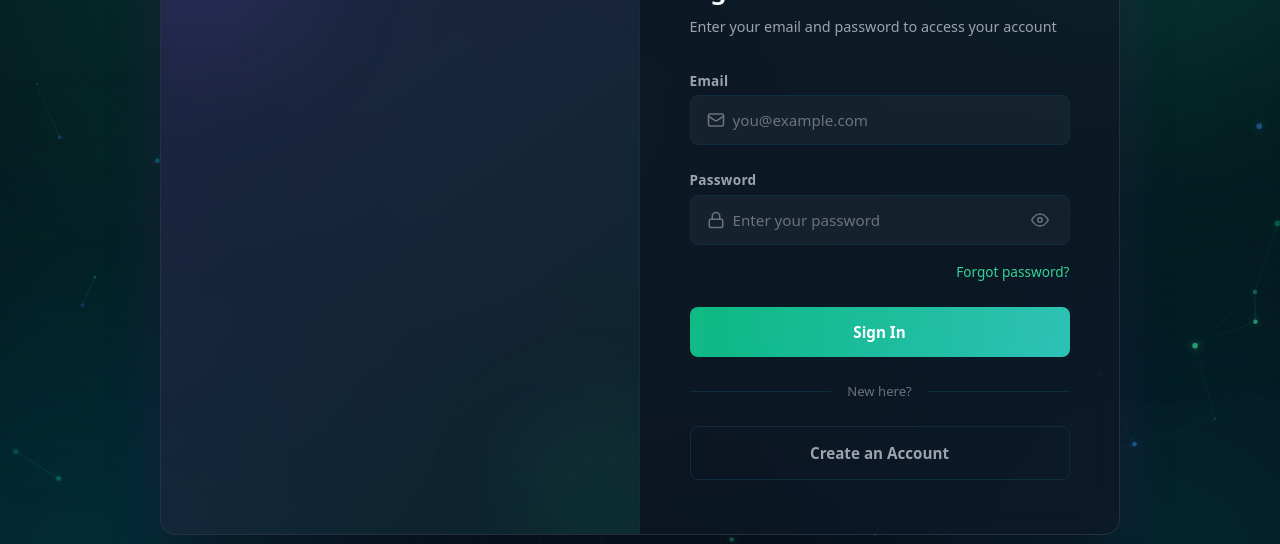
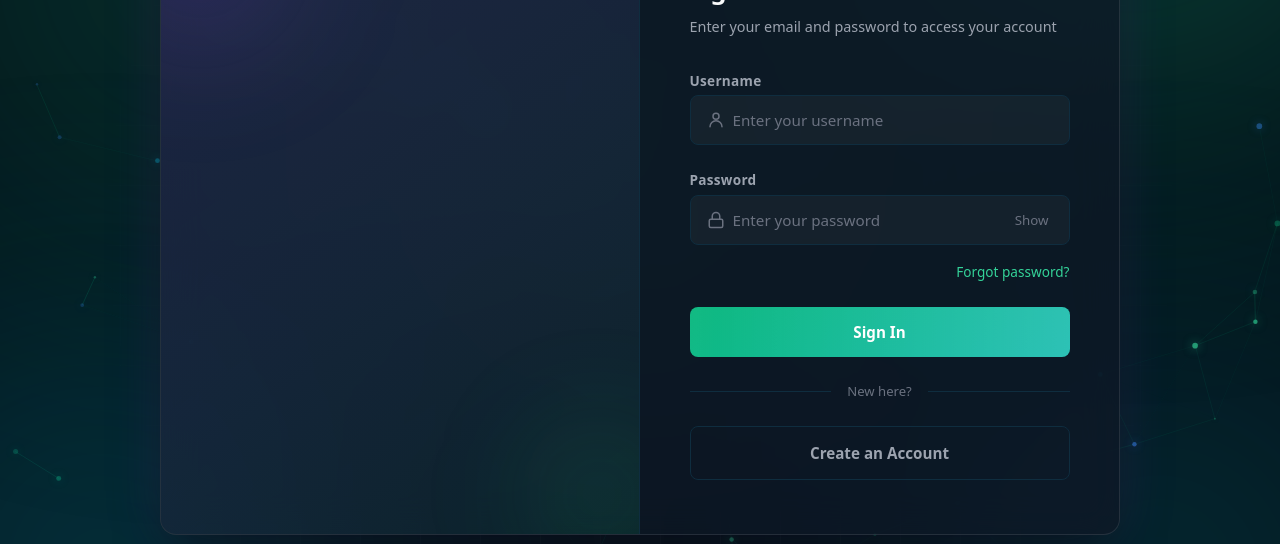
Before and after one commit to devkaransingh1/chatflow-project, a React (Vite) app in the folder frontend-folder/: page /login in a window 1280 px wide. Shown: the part 175-719 px from the top of the page. Built offline with nearby package versions, Linux system fonts and the light colour scheme.

Commit message:
changed frontend as devkaran ,changed authform.jsx to connect it with backend and its working fine

```diff
--- a/frontend-folder/src/components/AuthForm.jsx
+++ b/frontend-folder/src/components/AuthForm.jsx
@@ -1,6 +1,8 @@
 import { useState } from 'react'
 import { useNavigate, Link } from 'react-router-dom'
 import './AuthForm.css'
+
+const API_BASE_URL = 'http://127.0.0.1:8000'
 
 export default function AuthForm({ mode }) {
   const isLogin = mode === 'login'
@@ -12,33 +14,48 @@ export default function AuthForm({ mode }) {
     password: '',
     confirmPassword: '',
   })
+
   const [showPassword, setShowPassword] = useState(false)
   const [errors, setErrors] = useState({})
   const [isSubmitting, setIsSubmitting] = useState(false)
 
   const handleChange = (e) => {
     const { name, value } = e.target
-    setFormData((prev) => ({ ...prev, [name]: value }))
+
+    setFormData((prev) => ({
+      ...prev,
+      [name]: value,
+    }))
+
     if (errors[name]) {
-      setErrors((prev) => ({ ...prev, [name]: '' }))
+      setErrors((prev) => ({
+        ...prev,
+        [name]: '',
+      }))
     }
   }
 
   const validate = () => {
     const errs = {}
-    if (!isLogin && !formData.username.trim()) {
+
+    if (!formData.username.trim()) {
       errs.username = 'Username is required'
     }
+
+    if (!isLogin) {
       if (!formData.email.trim()) {
         errs.email = 'Email is required'
       } else if (!/\S+@\S+\.\S+/.test(formData.email)) {
         errs.email = 'Enter a valid email'
       }
+    }
+
     if (!formData.password) {
       errs.password = 'Password is required'
     } else if (formData.password.length < 6) {
       errs.password = 'At least 6 characters'
     }
+
     if (!isLogin) {
       if (!formData.confirmPassword) {
         errs.confirmPassword = 'Confirm password is required'
@@ -46,103 +63,192 @@ export default function AuthForm({ mode }) {
         errs.confirmPassword = 'Passwords do not match'
       }
     }
+
     return errs
   }
 
-  const colors = ['#6c5ce7', '#00cec9', '#fd79a8', '#fdcb6e', '#a29bfe', '#55efc4', '#fab1a0', '#e84393', '#0984e3', '#2d3436']
-  const getRandomColor = () => colors[Math.floor(Math.random() * colors.length)]
-
   const handleSubmit = async (e) => {
     e.preventDefault()
+
     const errs = validate()
+
     if (Object.keys(errs).length > 0) {
       setErrors(errs)
       return
     }
+
     setIsSubmitting(true)
-    await new Promise((r) => setTimeout(r, 1000))
-    setIsSubmitting(false)
+    setErrors({})
 
-    const storedUsers = JSON.parse(localStorage.getItem('chatflow_users') || '[]')
+    try {
+      if (isLogin) {
+        // LOGIN
+        const response = await fetch(`${API_BASE_URL}/api/token/`, {
+          method: 'POST',
+          headers: {
+            'Content-Type': 'application/json',
+          },
+          body: JSON.stringify({
+            username: formData.username.trim(),
+            password: formData.password,
+          }),
+        })
 
-    if (!isLogin) {
-      const newUser = {
-        id: Date.now().toString(),
-        name: formData.username.trim(),
+        const data = await response.json()
+
+        if (!response.ok) {
+          setErrors({
+            general:
+              data.detail || 'Invalid username or password',
+          })
+          return
+        }
+
+        // Save JWT tokens
+        localStorage.setItem('access_token', data.access)
+        localStorage.setItem('refresh_token', data.refresh)
+
+        navigate('/chat')
+      } else {
+        // SIGNUP
+        const response = await fetch(
+          `${API_BASE_URL}/api/users/signup/`,
+          {
+            method: 'POST',
+            headers: {
+              'Content-Type': 'application/json',
+            },
+            body: JSON.stringify({
+              username: formData.username.trim(),
               email: formData.email.trim(),
               password: formData.password,
-        avatar: formData.username.trim().charAt(0).toUpperCase(),
-        color: getRandomColor(),
-        lastMsg: 'Joined ChatFlow 🎉',
-        time: 'Just now',
-        unread: 0,
-        online: true
+            }),
+          }
+        )
+
+        const data = await response.json()
+
+        if (!response.ok) {
+          const backendErrors = {}
+
+          Object.keys(data).forEach((key) => {
+            if (Array.isArray(data[key])) {
+              backendErrors[key] = data[key][0]
+            } else {
+              backendErrors[key] = data[key]
+            }
+          })
+
+          setErrors(backendErrors)
+          return
         }
 
-      const userExists = storedUsers.some(u => u.email.toLowerCase() === newUser.email.toLowerCase())
-      if (!userExists) {
-        storedUsers.push(newUser)
-        localStorage.setItem('chatflow_users', JSON.stringify(storedUsers))
+        // Signup successful
+        navigate('/login')
       }
-      localStorage.setItem('chatflow_current_user', JSON.stringify(newUser))
-    } else {
-      let matchedUser = storedUsers.find(u => u.email.toLowerCase() === formData.email.trim().toLowerCase())
-      if (!matchedUser) {
-        matchedUser = {
-          id: Date.now().toString(),
-          name: formData.email.split('@')[0],
-          email: formData.email.trim(),
-          password: formData.password,
-          avatar: formData.email.charAt(0).toUpperCase(),
-          color: getRandomColor(),
-          lastMsg: 'Joined ChatFlow 🎉',
-          time: 'Just now',
-          unread: 0,
-          online: true
+    } catch (error) {
+      console.error(error)
+
+      setErrors({
+        general: 'Unable to connect to the server',
+      })
+    } finally {
+      setIsSubmitting(false)
     }
-        storedUsers.push(matchedUser)
-        localStorage.setItem('chatflow_users', JSON.stringify(storedUsers))
-      }
-      localStorage.setItem('chatflow_current_user', JSON.stringify(matchedUser))
-    }
-
-    navigate('/chat')
   }
 
   return (
-    <form className="auth-form" onSubmit={handleSubmit} noValidate>
-      {!isLogin && (
-        <div className="auth-field animate-fade-in-up delay-1">
-          <label className="auth-label" htmlFor="username">Username</label>
-          <div className={`auth-input-wrapper ${errors.username ? 'auth-input-error' : ''}`}>
+    <form className="auth-form" onSubmit={handleSubmit}>
+
+      {/* GENERAL ERROR */}
+      {errors.general && (
+        <div className="auth-error">
+          {errors.general}
+        </div>
+      )}
+
+      {/* USERNAME */}
+      <div
+        className={`auth-field animate-fade-in-up ${
+          isLogin ? 'delay-1' : 'delay-1'
+        }`}
+      >
+        <label className="auth-label" htmlFor="username">
+          Username
+        </label>
+
+        <div
+          className={`auth-input-wrapper ${
+            errors.username ? 'auth-input-error' : ''
+          }`}
+        >
           <span className="auth-input-icon">
-              <svg width="18" height="18" viewBox="0 0 24 24" fill="none" stroke="currentColor" strokeWidth="2" strokeLinecap="round" strokeLinejoin="round">
-                <path d="M20 21v-2a4 4 0 00-4-4H8a4 4 0 00-4 4v2" /><circle cx="12" cy="7" r="4" />
+            <svg
+              width="18"
+              height="18"
+              viewBox="0 0 24 24"
+              fill="none"
+              stroke="currentColor"
+              strokeWidth="2"
+              strokeLinecap="round"
+              strokeLinejoin="round"
+            >
+              <path d="M20 21a8 8 0 0 0-16 0" />
+              <circle cx="12" cy="7" r="4" />
             </svg>
           </span>
+
           <input
             id="username"
             name="username"
             type="text"
             className="auth-input"
-              placeholder="Choose a username"
+            placeholder="Enter your username"
             value={formData.username}
             onChange={handleChange}
             autoComplete="username"
           />
         </div>
-          {errors.username && <span className="auth-error">{errors.username}</span>}
+
+        {errors.username && (
+          <span className="auth-error">{errors.username}</span>
+        )}
       </div>
-      )}
 
-      <div className={`auth-field animate-fade-in-up ${isLogin ? 'delay-1' : 'delay-2'}`}>
-        <label className="auth-label" htmlFor="email">Email</label>
-        <div className={`auth-input-wrapper ${errors.email ? 'auth-input-error' : ''}`}>
+      {/* EMAIL - SIGNUP ONLY */}
+      {!isLogin && (
+        <div className="auth-field animate-fade-in-up delay-2">
+          <label className="auth-label" htmlFor="email">
+            Email
+          </label>
+
+          <div
+            className={`auth-input-wrapper ${
+              errors.email ? 'auth-input-error' : ''
+            }`}
+          >
             <span className="auth-input-icon">
-            <svg width="18" height="18" viewBox="0 0 24 24" fill="none" stroke="currentColor" strokeWidth="2" strokeLinecap="round" strokeLinejoin="round">
-              <rect x="2" y="4" width="20" height="16" rx="2" /><path d="M22 7l-8.97 5.7a1.94 1.94 0 01-2.06 0L2 7" />
+              <svg
+                width="18"
+                height="18"
+                viewBox="0 0 24 24"
+                fill="none"
+                stroke="currentColor"
+                strokeWidth="2"
+                strokeLinecap="round"
+                strokeLinejoin="round"
+              >
+                <rect
+                  x="2"
+                  y="4"
+                  width="20"
+                  height="16"
+                  rx="2"
+                />
+                <path d="M22 7l-8.97 5.7a1.94 1.94 0 01-2.06 0L2 7" />
               </svg>
             </span>
+
             <input
               id="email"
               name="email"
@@ -154,55 +260,102 @@ export default function AuthForm({ mode }) {
               autoComplete="email"
             />
           </div>
-        {errors.email && <span className="auth-error">{errors.email}</span>}
+
+          {errors.email && (
+            <span className="auth-error">{errors.email}</span>
+          )}
         </div>
+      )}
 
-      <div className={`auth-field animate-fade-in-up ${isLogin ? 'delay-2' : 'delay-3'}`}>
-        <label className="auth-label" htmlFor="password">Password</label>
-        <div className={`auth-input-wrapper ${errors.password ? 'auth-input-error' : ''}`}>
+      {/* PASSWORD */}
+      <div
+        className={`auth-field animate-fade-in-up ${
+          isLogin ? 'delay-2' : 'delay-3'
+        }`}
+      >
+        <label className="auth-label" htmlFor="password">
+          Password
+        </label>
+
+        <div
+          className={`auth-input-wrapper ${
+            errors.password ? 'auth-input-error' : ''
+          }`}
+        >
           <span className="auth-input-icon">
-            <svg width="18" height="18" viewBox="0 0 24 24" fill="none" stroke="currentColor" strokeWidth="2" strokeLinecap="round" strokeLinejoin="round">
-              <rect x="3" y="11" width="18" height="11" rx="2" ry="2" /><path d="M7 11V7a5 5 0 0110 0v4" />
+            <svg
+              width="18"
+              height="18"
+              viewBox="0 0 24 24"
+              fill="none"
+              stroke="currentColor"
+              strokeWidth="2"
+              strokeLinecap="round"
+              strokeLinejoin="round"
+            >
+              <rect
+                x="3"
+                y="11"
+                width="18"
+                height="11"
+                rx="2"
+              />
+              <path d="M7 11V7a5 5 0 0110 0v4" />
             </svg>
           </span>
+
           <input
             id="password"
             name="password"
             type={showPassword ? 'text' : 'password'}
             className="auth-input"
-            placeholder={isLogin ? 'Enter your password' : 'Min 6 characters'}
+            placeholder={
+              isLogin
+                ? 'Enter your password'
+                : 'Min 6 characters'
+            }
             value={formData.password}
             onChange={handleChange}
-            autoComplete={isLogin ? 'current-password' : 'new-password'}
+            autoComplete={
+              isLogin ? 'current-password' : 'new-password'
+            }
           />
+
           <button
             type="button"
             className="auth-input-toggle"
             onClick={() => setShowPassword((s) => !s)}
           >
-            {showPassword ? (
-              <svg width="18" height="18" viewBox="0 0 24 24" fill="none" stroke="currentColor" strokeWidth="2" strokeLinecap="round" strokeLinejoin="round">
-                <path d="M17.94 17.94A10.07 10.07 0 0112 20c-7 0-11-8-11-8a18.45 18.45 0 015.06-5.94" /><path d="M9.9 4.24A9.12 9.12 0 0112 4c7 0 11 8 11 8a18.5 18.5 0 01-2.16 3.19" /><line x1="1" y1="1" x2="23" y2="23" />
-              </svg>
-            ) : (
-              <svg width="18" height="18" viewBox="0 0 24 24" fill="none" stroke="currentColor" strokeWidth="2" strokeLinecap="round" strokeLinejoin="round">
-                <path d="M1 12s4-8 11-8 11 8 11 8-4 8-11 8-11-8-11-8z" /><circle cx="12" cy="12" r="3" />
-              </svg>
-            )}
+            {showPassword ? 'Hide' : 'Show'}
           </button>
         </div>
-        {errors.password && <span className="auth-error">{errors.password}</span>}
+
+        {errors.password && (
+          <span className="auth-error">{errors.password}</span>
+        )}
       </div>
 
+      {/* CONFIRM PASSWORD - SIGNUP ONLY */}
       {!isLogin && (
         <div className="auth-field animate-fade-in-up delay-4">
-          <label className="auth-label" htmlFor="confirmPassword">Confirm Password</label>
-          <div className={`auth-input-wrapper ${errors.confirmPassword ? 'auth-input-error' : ''}`}>
+          <label
+            className="auth-label"
+            htmlFor="confirmPassword"
+          >
+            Confirm Password
+          </label>
+
+          <div
+            className={`auth-input-wrapper ${
+              errors.confirmPassword
+                ? 'auth-input-error'
+                : ''
+            }`}
+          >
             <span className="auth-input-icon">
-              <svg width="18" height="18" viewBox="0 0 24 24" fill="none" stroke="currentColor" strokeWidth="2" strokeLinecap="round" strokeLinejoin="round">
-                <rect x="3" y="11" width="18" height="11" rx="2" ry="2" /><path d="M7 11V7a5 5 0 0110 0v4" />
-              </svg>
+              🔒
             </span>
+
             <input
               id="confirmPassword"
               name="confirmPassword"
@@ -214,41 +367,64 @@ export default function AuthForm({ mode }) {
               autoComplete="new-password"
             />
           </div>
-          {errors.confirmPassword && <span className="auth-error">{errors.confirmPassword}</span>}
+
+          {errors.confirmPassword && (
+            <span className="auth-error">
+              {errors.confirmPassword}
+            </span>
+          )}
         </div>
       )}
 
+      {/* FORGOT PASSWORD */}
       {isLogin && (
         <div className="auth-forgot animate-fade-in-up delay-3">
-          <a href="#" className="auth-forgot-link">Forgot password?</a>
+          <a href="#" className="auth-forgot-link">
+            Forgot password?
+          </a>
         </div>
       )}
 
+      {/* SUBMIT */}
       <button
         type="submit"
-        className={`auth-btn auth-btn-primary animate-fade-in-up ${isLogin ? 'delay-4' : 'delay-5'}`}
+        className={`auth-btn auth-btn-primary animate-fade-in-up ${
+          isLogin ? 'delay-4' : 'delay-5'
+        }`}
         disabled={isSubmitting}
       >
-        {isSubmitting ? (
-          <span className="auth-spinner" />
-        ) : isLogin ? (
-          'Sign In'
-        ) : (
-          'Create Account'
-        )}
+        {isSubmitting
+          ? 'Please wait...'
+          : isLogin
+          ? 'Sign In'
+          : 'Create Account'}
       </button>
 
-      <div className={`auth-divider animate-fade-in-up ${isLogin ? 'delay-5' : 'delay-6'}`}>
+      {/* DIVIDER */}
+      <div
+        className={`auth-divider animate-fade-in-up ${
+          isLogin ? 'delay-5' : 'delay-6'
+        }`}
+      >
         <span className="auth-divider-line" />
-        <span className="auth-divider-text">{isLogin ? 'New here?' : 'Already have an account?'}</span>
+        <span className="auth-divider-text">
+          {isLogin
+            ? 'New here?'
+            : 'Already have an account?'}
+        </span>
         <span className="auth-divider-line" />
       </div>
 
+      {/* SWITCH */}
       <Link
         to={isLogin ? '/signup' : '/login'}
-        className={`auth-btn auth-btn-outline animate-fade-in-up ${isLogin ? 'delay-6' : 'delay-7'}`}
+        className={`auth-btn auth-btn-outline animate-fade-in-up ${
+          isLogin ? 'delay-6' : 'delay-7'
+        }`}
       >
-        {isLogin ? 'Create an Account' : 'Sign In Instead'}
+        {isLogin
+          ? 'Create an Account'
+          : 'Sign In Instead'}
       </Link>
     </form>
   )
```
Also changed, not shown: frontend-folder/src/pages/ChatPage.jsx (+23 -11 lines). Lines whose indentation alone changed are shown as unchanged.
